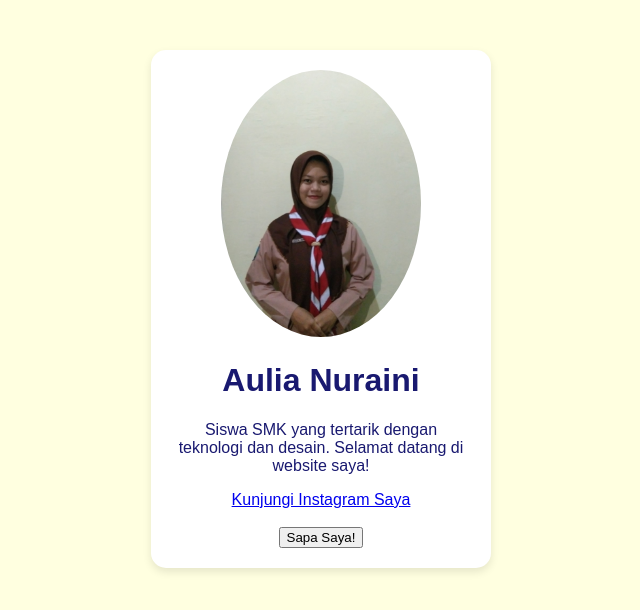
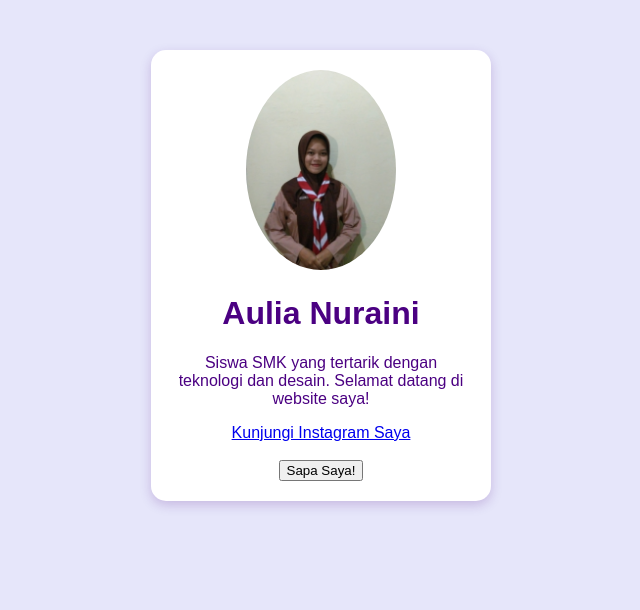
Before and after one commit to auliaaini-commits/pelatihanTIK, a plain HTML site: page index.html in a window 1280 px wide. Shown: the whole page, without its empty margins (319-959 px from the left). Drawn offline with Linux system fonts and the light colour scheme.

Commit message:
Update style.css

```diff
--- a/style.css
+++ b/style.css
@@ -1,11 +1,11 @@
 body {
-    background-color: #FFFFE0; /* Light Yellow */
+    background-color: #E6E6FA; /* Lavender */
     font-family: Arial, sans-serif;
-    color: #191970; /* Midnight Blue */
+    color: #4B0082; /* Indigo */
 }
 
 .kartu-profil img {
-    width: 200px;
+    width: 150px;
     border-radius: 50%;
 }
 
@@ -15,6 +15,6 @@ body {
     padding: 20px;
     background-color: white;
     border-radius: 15px;
-    box-shadow: 0 4px 8px rgba(0,0,0,0.1);
+    box-shadow: 0 4px 12px rgba(75, 0, 130, 0.2); /* Shadow ungu */
     text-align: center;
 }
```
